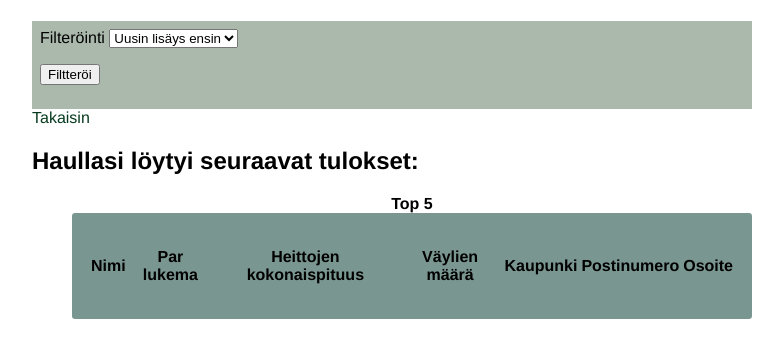
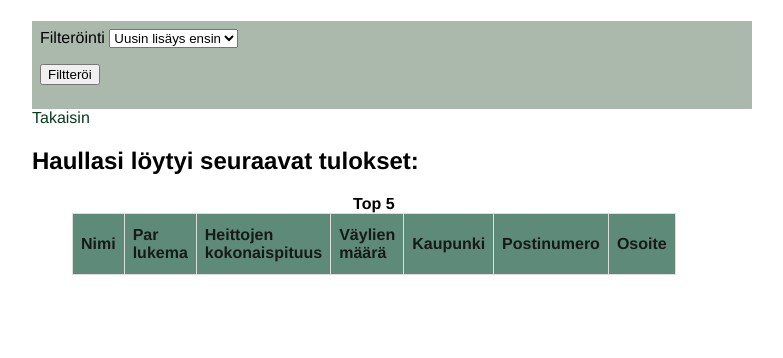
Before and after one commit to Tiiawss/CyberSecurity-, a Flask app: page /filter in a window 1280 px wide. Shown: the part 285-643 px from the top of the page, without its empty margins (248-1031 px from the left). Run offline with Flask 3, Linux system fonts and the light colour scheme; lists and menus that the app fills with data are empty; parts of the project's set-up code (start-up, migrations or seed data) failed here and were passed over.

Commit message:
discolfcourse table css styling updated

```diff
--- a/routes.py
+++ b/routes.py
@@ -75,7 +75,6 @@ def create_review():
     rating= request.form["rating"]
     course_id = request.form["id"]
     fit= request.form["fit"]
-
     ratings.add_rating(rating, course_id)
     ratings.add_shape(fit, course_id)
     return redirect("/")
--- a/static/main.css
+++ b/static/main.css
@@ -27,14 +27,25 @@ a {
     text-decoration: none;
     color: rgb(6, 58, 30);
 }
-table, td {
+table {
     background: rgb(122, 150, 144);
 	font-weight: bold;
-	padding: 2em 1em;
+    border-collapse: collapse;
+    width: 70%;
 	font-size: 1em;
-	border-radius: .2em;
-
-
+}
+table td, table th {
+    border: 1px solid #ddd;
+    padding: 8px;
+}
+table tr:nth-child(even){background-color: #a3bea6;}
+table tr:hover {background-color: #ddd;}
+table th {
+  padding-top: 12px;
+  padding-bottom: 12px;
+  text-align: left;
+  background-color: #5d8a79;
+  color: rgb(24, 26, 24);
 }
 form {
     display: block;
--- a/templates/reviews.html
+++ b/templates/reviews.html
@@ -1,6 +1,6 @@
 {% extends "layout.html" %}
 {% block content %}
-Frisbeegolf radasta {{name}}
+Frisbeegolfradasta {{name}}
 käyttäjämme ovat arvioineet tämän radan kunnon keskiarvoksi:
 {{result}} ja vaikeustason keskiarvoksi: {{fit}}
 <p><a href="/">Takaisin</a></p>
```
